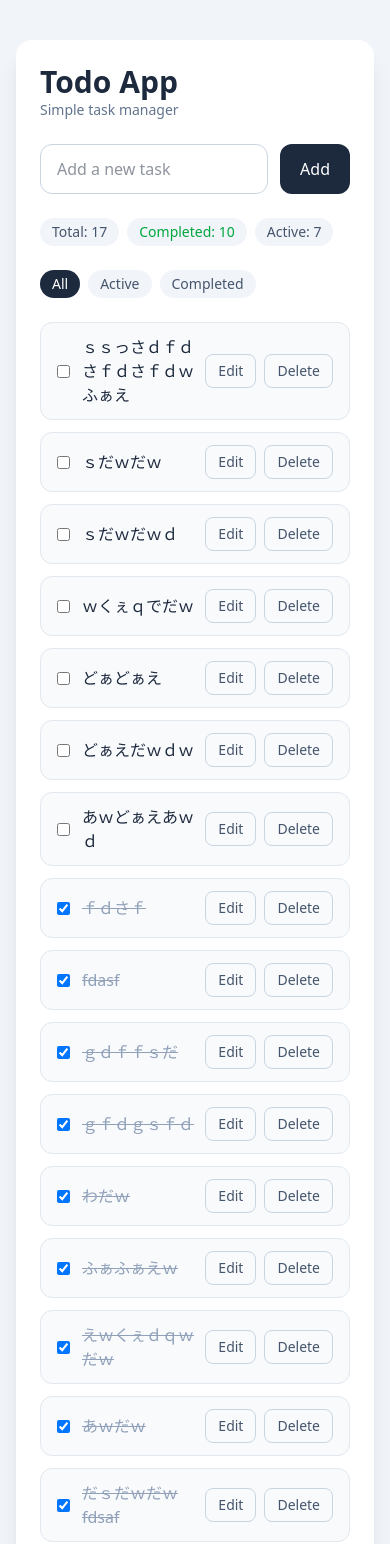
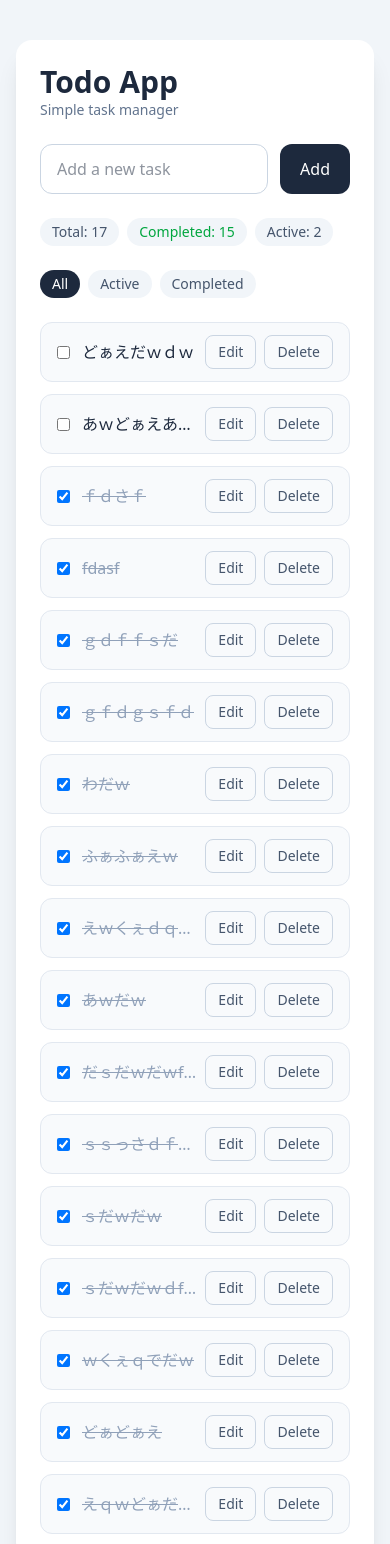
Before and after one commit to mae134/todo-app, a React (Vite) app: page / in a window 390 px wide. Shown: the top 1544 px of the page. Built offline with nearby package versions, Linux system fonts and the light colour scheme; data requests are answered from the project's data file.

Commit message:
feat: add todo editing with save/cancel and improve mobile UI

```diff
--- a/db.json
+++ b/db.json
@@ -46,28 +46,28 @@
       "id": 11
     },
     {
-      "text": "ｓｓっさｄｆｄさｆｄさｆｄｗふぁえ",
-      "done": false,
+      "text": "ｓｓっさｄｆｄさｆｄさｆｄさｆｄｗふぁえ",
+      "done": true,
       "id": 12
     },
     {
       "text": "ｓだｗだｗ",
-      "done": false,
+      "done": true,
       "id": 13
     },
     {
-      "text": "ｓだｗだｗｄ",
-      "done": false,
+      "text": "ｓだｗだｗｄfdsa",
+      "done": true,
       "id": 14
     },
     {
       "text": "ｗくぇｑでだｗ",
-      "done": false,
+      "done": true,
       "id": 15
     },
     {
       "text": "どぁどぁえ",
-      "done": false,
+      "done": true,
       "id": 16
     },
     {
--- a/src/components/TodoItem.tsx
+++ b/src/components/TodoItem.tsx
@@ -1,4 +1,4 @@
-import { useState } from 'react'
+import { useRef, useState, useEffect } from 'react'
 import type { Todo } from '../types/todo'
 
 type Props = {
@@ -22,6 +22,15 @@ export function TodoItem({
   const [isEditing, setIsEditing] = useState(false)
   // 今の編集内容状態、編集内容を変更する関数
   const [editText, setEditText] = useState(todo.text)
+  // 入力参照
+  const inputRef = useRef<HTMLInputElement>(null)
+
+  useEffect(() => {
+    // inputがまだ出ていない可能性があるので、次のタイミングで編集領域をフォーカス
+    if (isEditing) {
+      inputRef.current?.focus()
+    }
+  }, [isEditing])
 
   // 編集モードにする
   const handleStartEdit = () => {
@@ -49,9 +58,13 @@ export function TodoItem({
 
   return (
     // 横並び / 縦方向の位置を中央に揃える / 左右の端に分ける / 角丸 / 薄い枠線を付ける / 風刺背景色 / 内側の余白(padding) / ホバーで背景色を変える
-    <li className="flex items-center justify-between rounded-xl border border-slate-200 bg-slate-50 px-4 py-3 hover:bg-slate-100">
+    <li
+      className={`flex items-center justify-between rounded-xl border border-slate-200 bg-slate-50 px-4 py-3 transition-colors ${
+        isEditing ? 'bg-white' : 'bg-slate-50 hover:bg-slate-100'
+      }`}
+    >
       {/* checkboxとtextを横並びにする / checkboxとtextの高さを中央揃えにする / checkboxと文字の間のすき間を作る。 */}
-      <label className="flex items-center gap-3">
+      <div className="flex min-w-0 flex-1 items-center gap-3">
         {/* タスク完了切り替えボックス */}
         <input
           type="checkbox"
@@ -64,24 +77,29 @@ export function TodoItem({
         {isEditing ? (
           <input
             value={editText}
+            ref={inputRef}
             onChange={(e) => setEditText(e.target.value)}
             onKeyDown={(e) => {
+              // キー操作で編集可能にする
               if (e.key === 'Enter') handleSave()
+              if (e.key === 'Escape') handleCancel()
             }}
-            className="rounded-md border border-slate-300 px-2 py-1 text-slate-800 outline-none focus:ring focus:border"
+            className="w-full rounded-md border border-slate-300 px-2 py-1 text-slate-800 outline-none focus:ring focus:border"
           />
         ) : (
           <span
             className={
-              todo.done ? 'text-slate-400 line-through' : 'text-slate-800'
+              todo.done
+                ? 'truncate text-slate-400 line-through'
+                : 'truncate text-slate-800'
             }
           >
             {todo.text}
           </span>
         )}
-      </label>
+      </div>
 
-      <div className="flex gap-2">
+      <div className="flex shrink-0 gap-2">
         {isEditing ? (
           // 一つの要素しか返せないので、React.Fragmentをかえす
           <>
```
